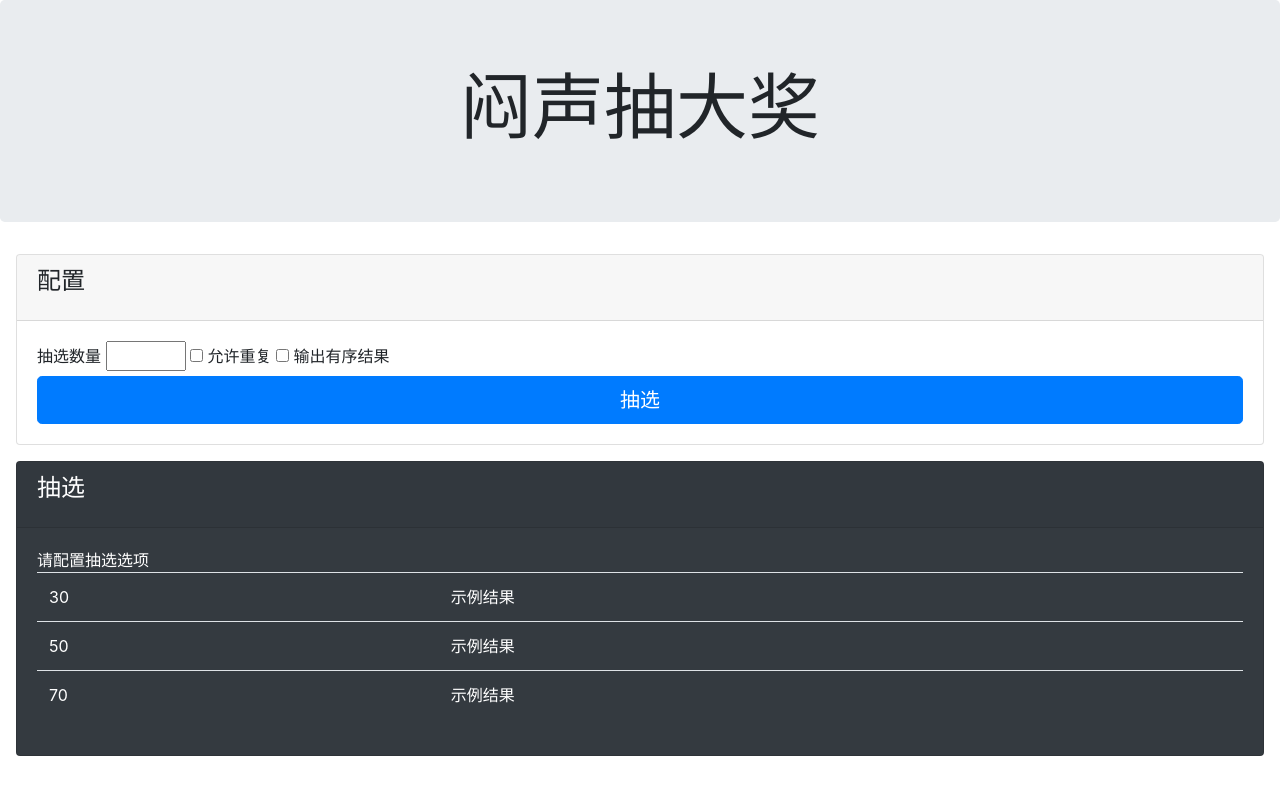
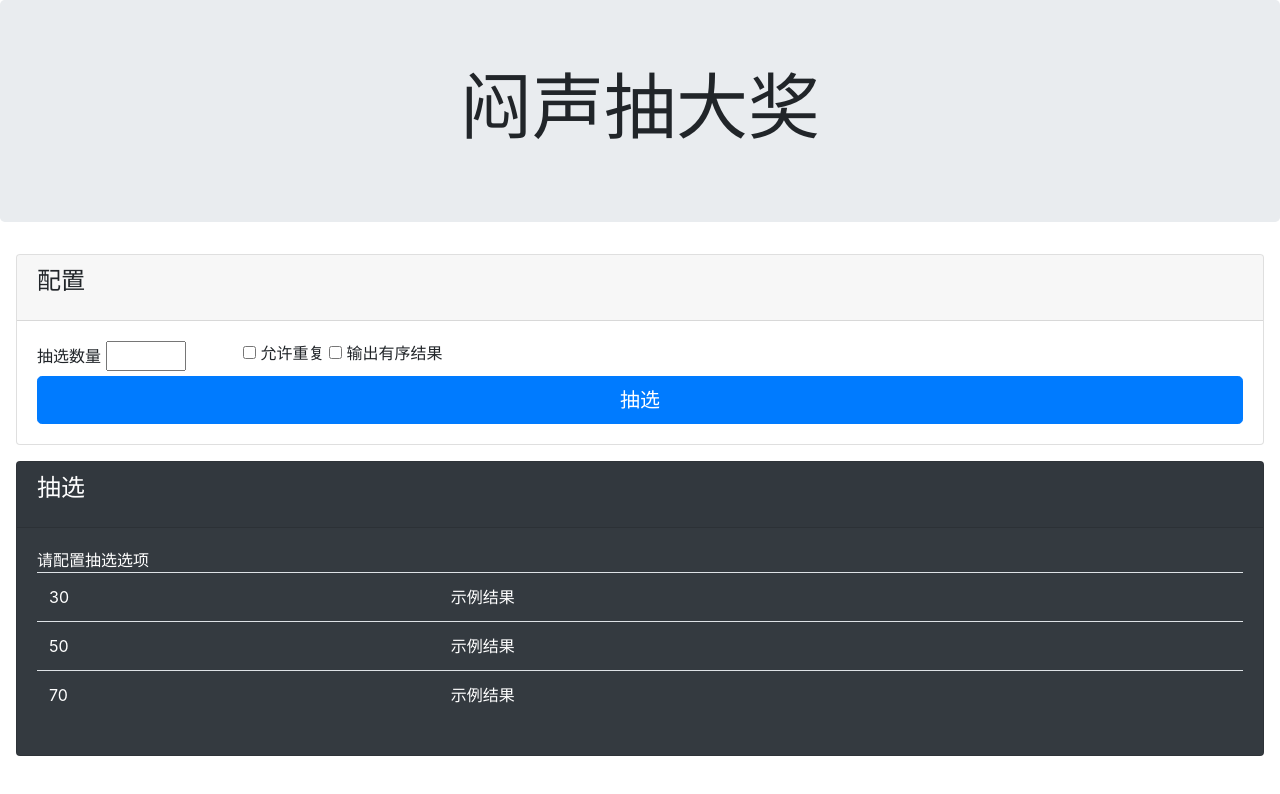
Before and after one commit to inkuxuan/MajRandomizer, a plain HTML site: page index.html in a window 1280 px wide. Drawn offline with Linux system fonts and the light colour scheme.

Commit message:
为配置选项的复选框提供响应式布局

```diff
--- a/index.html
+++ b/index.html
@@ -32,12 +32,18 @@
         <h4 class="card-title">配置</h4>
     </div>
     <div class="card-body">
+        <div class="row">
+            <div class="col-lg-2">
                 <label for="draw_amount">抽选数量</label>
                 <input id="draw_amount" type="number" step="1" style="width: 5rem;">
+            </div>
+            <div class="col-lg-6">
                 <input id="allow_repetition" type="checkbox">
                 <label for="allow_repetition">允许重复</label>
                 <input id="sort" type="checkbox">
                 <label for="sort">输出有序结果</label>
+            </div>
+        </div>
         <button id="draw_button" onclick="draw()"
                 class="btn btn-lg btn-block btn-primary">抽选
         </button>
@@ -85,7 +91,7 @@
         }
         let allow_repetition = $("#allow_repetition").is(":checked");
         let do_sort = $("#sort").is(":checked");
-        if((MAX_VALUE - MIN_VALUE + 1 < draw_amt) && !allow_repetition){
+        if ((MAX_VALUE - MIN_VALUE + 1 < draw_amt) && !allow_repetition) {
             alert("需要抽选过多不重复的结果，请检查设置");
             return;
         }
@@ -141,7 +147,7 @@
     function getExplanation(number) {
         let phrase = "";
         explanations.forEach(function (dict) {
-            if(number>=dict.min&&number<=dict.max) {
+            if (number >= dict.min && number <= dict.max) {
                 phrase += dict.description;
                 phrase += "; "
             }
```
Lines whose indentation alone changed are shown as unchanged.
